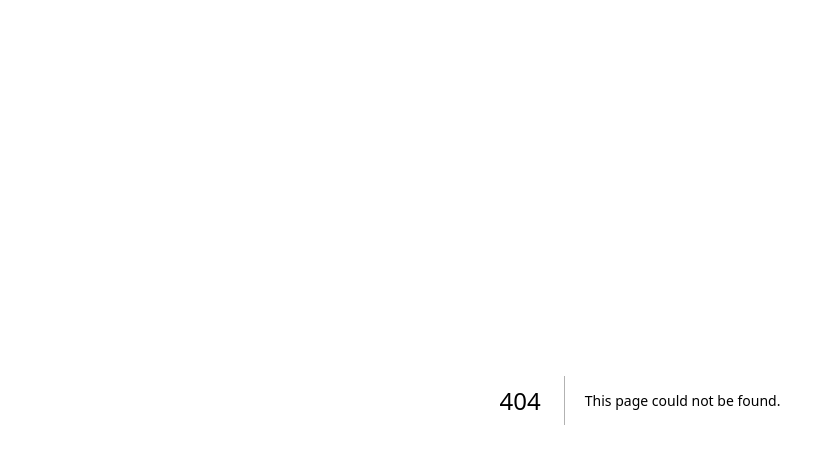
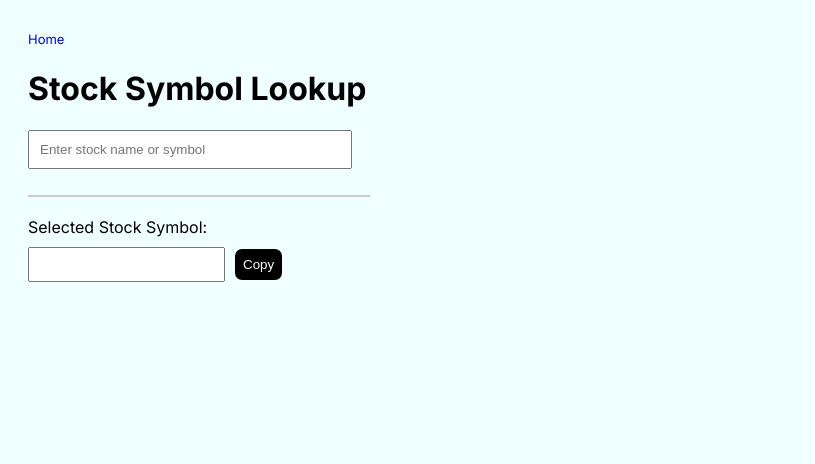
Before and after one commit to uk030621/fetchstockv2, a Next.js app: page /symbolsearch in a window 1280 px wide. Before the commit this address had no page. Shown: the top 464 px of the page, without its empty margins (0-815 px from the left). Built offline with nearby package versions, Linux system fonts and the light colour scheme.

Commit message:
Added Symbol Search Capability & Format Changes

```diff
--- /dev/null
+++ b/app/api/yahoosymbol/route.js
@@ -0,0 +1,29 @@
+// /app/api/route.js
+
+import { NextResponse } from 'next/server';
+
+export async function GET(request) {
+  const { searchParams } = new URL(request.url);
+  const query = searchParams.get('query');
+
+  if (!query) {
+    return NextResponse.json({ error: 'No query provided' }, { status: 400 });
+  }
+
+  try {
+    // Replace with your Yahoo Finance or stock symbol API.
+    const response = await fetch(`https://query1.finance.yahoo.com/v1/finance/search?q=${query}`);
+    const data = await response.json();
+
+    // Process and return only relevant data (symbols and names)
+    const suggestions = data.quotes.map((item) => ({
+      symbol: item.symbol,
+      name: item.shortname,
+    }));
+
+    return NextResponse.json(suggestions);
+  } catch (error) {
+    console.error('Error fetching stock data:', error);
+    return NextResponse.json({ error: 'Failed to fetch stock data' }, { status: 500 });
+  }
+}
--- a/app/globals.css
+++ b/app/globals.css
@@ -6,7 +6,14 @@ body{
 
 .currency-link{
   text-decoration: none;
-  margin-left: 10px;
+  font-size: small;
+  margin-right: 20px;
+}
+
+.currency-link:hover{
+  color:black;
+  font-weight: bolder;
+  cursor: pointer;
 }
 
 .currency-input{
@@ -28,11 +35,6 @@ body{
   margin-left: 4px;
 }
 
-.currency-link:hover{
-  color:black;
-  font-weight: bolder;
-  cursor: pointer;
-}
 
 .home-link{
   text-decoration: none;
@@ -167,8 +169,8 @@ button:hover{
 }
 
 .usstock-link{
-  margin-left: 10px;
   text-decoration: none;
+  font-size: small;
 }
 
 .usstock-link:hover{
@@ -186,6 +188,17 @@ button:hover{
   font-weight: bolder;
 }
 
+.stock-symbol-search{
+  text-decoration: none;
+  margin-right: 20px;
+  font-size: small;
+}
+
+.stock-symbol-search:hover{
+  color: black;
+  font-weight: bolder;
+}
+
 .uk-pic{
   border-radius: 7px;
 }
--- /dev/null
+++ b/app/symbolsearch/page.js
@@ -0,0 +1,100 @@
+'use client'; // Required for client-side code
+
+import Link from 'next/link';
+import { useState, useEffect, useRef } from 'react';
+
+
+export default function StockSearchPage() {
+  const [searchTerm, setSearchTerm] = useState('');
+  const [suggestions, setSuggestions] = useState([]);
+  const [selectedStock, setSelectedStock] = useState('');
+  const [copySuccess, setCopySuccess] = useState('');
+  const inputRef = useRef(null);
+
+
+
+  // Fetch stock suggestions from API when the search term changes
+  useEffect(() => {
+    if (searchTerm.length > 1) {
+      fetch(`/api/yahoosymbol?query=${searchTerm}`)
+        .then((response) => response.json())
+        .then((data) => setSuggestions(data))
+        .catch((error) => console.error('Error fetching stock suggestions:', error));
+    } else {
+      setSuggestions([]);
+    }
+  }, [searchTerm]);
+
+  const handleSelectStock = (symbol) => {
+    setSelectedStock(symbol);
+    setSuggestions([]); // Clear suggestions after selection
+  };
+
+  const handleCopy = () => {
+    if (inputRef.current) {
+      inputRef.current.select();
+      document.execCommand('copy');
+      setCopySuccess('Copied!');
+      // Clear the message after 2 seconds
+      setTimeout(() => setCopySuccess(''), 2000);
+    }
+  };
+
+
+
+
+
+  return (
+    <div style={{ padding: '20px' }}>
+      <Link className='stock-symbol-search' href = "/">Home</Link>
+      <h1>Stock Symbol Lookup</h1>
+      <input
+        type="text"
+        placeholder="Enter stock name or symbol"
+        value={searchTerm}
+        onChange={(e) => setSearchTerm(e.target.value)}
+        style={{ width: '300px', padding: '10px', marginBottom: '10px' }}
+      />
+      <ul style={{ border: '1px solid #ccc', width: '300px' }}>
+        {suggestions.map((stock) => (
+          <li
+            key={stock.symbol}
+            onClick={() => handleSelectStock(stock.symbol)}
+            style={{ padding: '5px', cursor: 'pointer' }}
+          >
+            {stock.name} ({stock.symbol})
+          </li>
+        ))}
+      </ul>
+
+      {/* Display the selected stock in an additional input box */}
+      <div style={{ marginTop: '20px' }}>
+        <label>Selected Stock Symbol:</label>
+            {/*<div>
+            <input
+            type="text"
+            value={selectedStock} // This input gets updated automatically
+            readOnly
+            style={{ width: '300px', padding: '10px', marginTop: '10px', backgroundColor: '#f0f0f0' }}
+            />
+            </div>*/}
+      </div>
+
+      <div>
+      <input
+        ref={inputRef}
+        type="text"
+        defaultValue={selectedStock}
+        style={{ marginRight: '10px', marginTop: '10px', padding:'8px' }}
+      />
+      <button
+      onClick={handleCopy}
+      style={{padding: '8px'}}
+      >Copy</button>
+      {copySuccess && <span style={{ marginLeft: '10px' }}>{copySuccess}</span>}
+    </div>
+
+
+    </div>
+  );
+}
```
Also changed, not shown: app/page.js (+6 -6 lines), app/uscurrency/page.js (+4 -6 lines).
